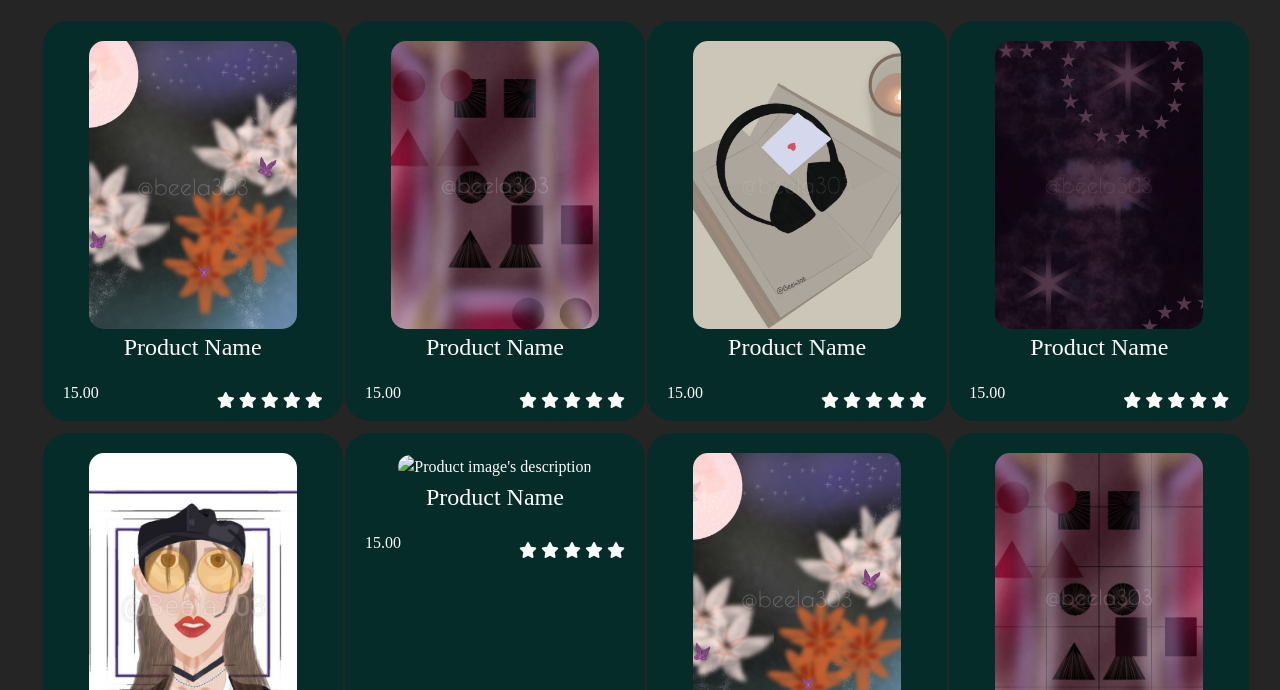
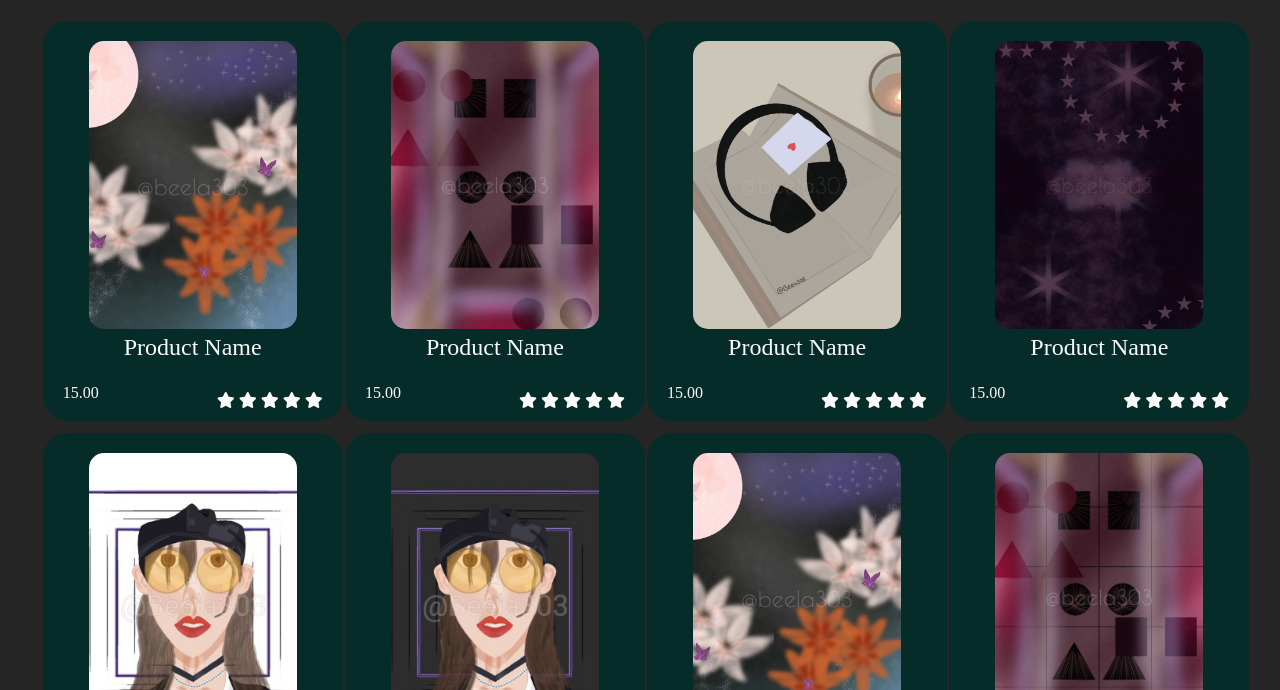
Before and after one commit to Beela303/e-commerce-website, a plain HTML site: page products.html in a window 1280 px wide. Shown: the part 110-800 px from the top of the page. Drawn offline with nearby package versions, Linux system fonts and the light colour scheme.

Commit message:
Update products.html

```diff
--- a/products.html
+++ b/products.html
@@ -150,7 +150,7 @@
 			</a>
 			<a href="./product.html">
 				<div class="product">
-					<img src="assets/fashionista in a museum (blue frame, blavk bg).jpg" alt="Product image's description">
+					<img src="assets/fashionista in a museum (blue frame, black bg).jpg" alt="Product image's description">
 					<p class="product-title">Product Name</p>
 					<div class="product-price-stars">
 						<p class="product-price">15.00</p>
```
